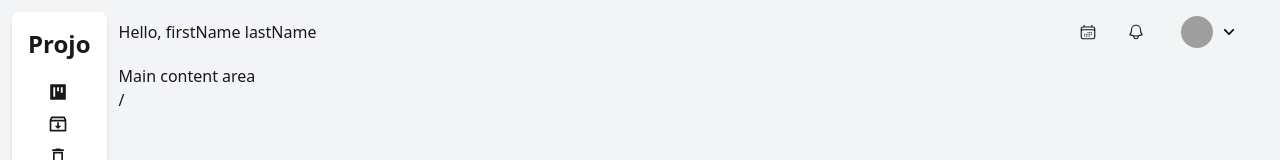
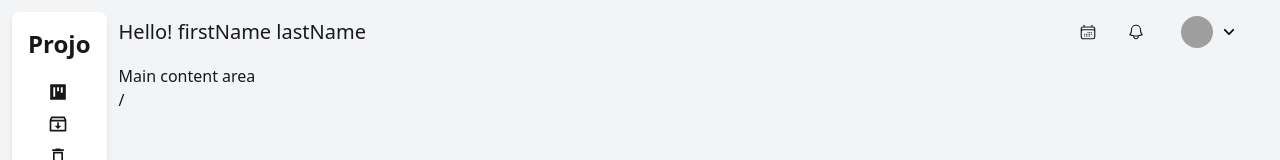
Before and after one commit to sorasora46/projo, a React (Vite) app in the folder frontend/: page / in a window 1280 px wide. Shown: the top 160 px of the page. Built offline with nearby package versions, Linux system fonts and the light colour scheme; grey boxes are pictures that could not be loaded.

Commit message:
feat: make hero text bold and bigger

```diff
--- a/frontend/src/components/Topbar.tsx
+++ b/frontend/src/components/Topbar.tsx
@@ -16,7 +16,7 @@ const Topbar = () => {
   const [isProfileOpen, setIsProfileOpen] = useState(false);
   return (
     <header className="w-full flex justify-between items-center px-3">
-      <h1>Hello, firstName lastName</h1>
+      <h1 className="text-bold text-xl">Hello! firstName lastName</h1>
       <div className="flex justify-center items-center gap-2">
         <ul className="flex justify-center items-center gap-2 text-lg">
           <li>
```
